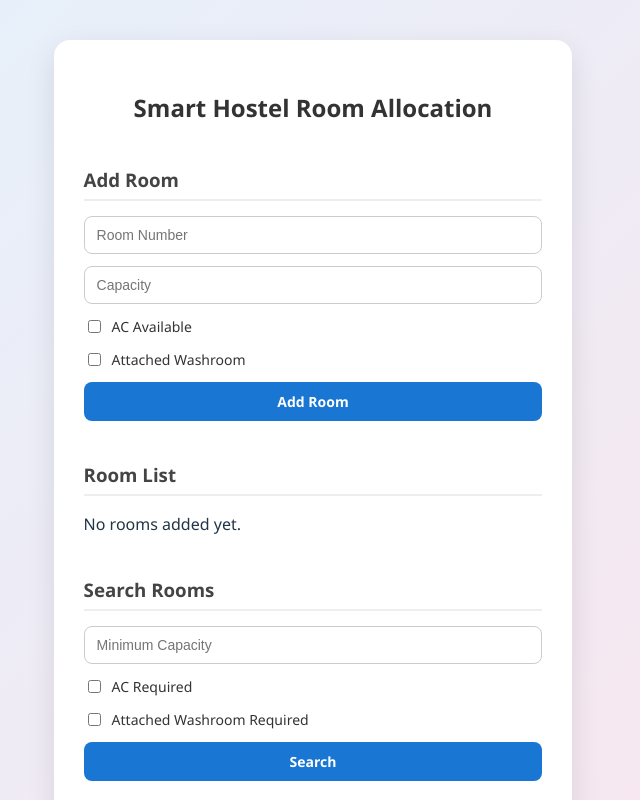
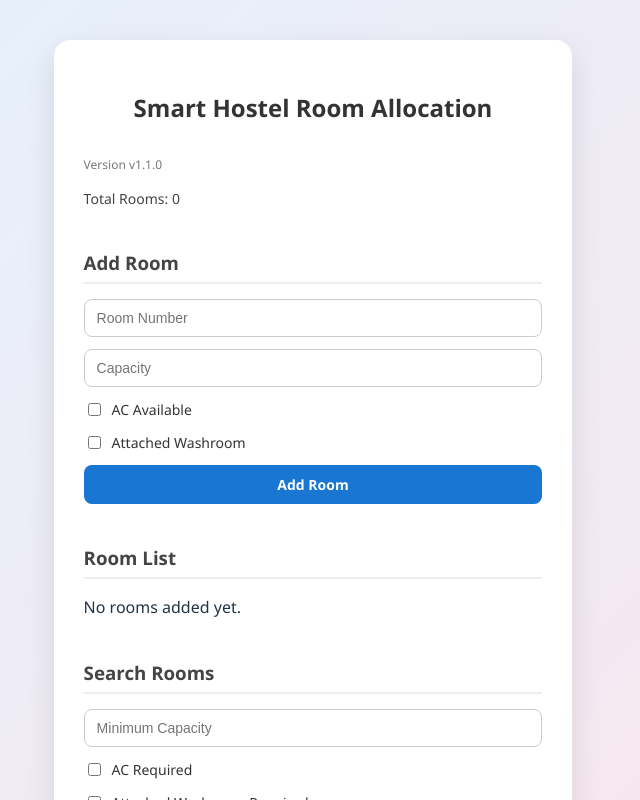
Before and after one commit to AkhilaSanga/smart-hostel-room-allocation, a React (Vite) app: page / in a window 1280 px wide. Shown: the top 800 px of the page, without its empty margins (377-1017 px from the left). Built offline with nearby package versions, Linux system fonts and the light colour scheme.

Commit message:
Added room allocation status tracking

```diff
--- a/src/App.css
+++ b/src/App.css
@@ -144,6 +144,13 @@ button:disabled {
   align-items: center;
 }
 
+.room-count {
+  font-size: 14px;
+  margin-bottom: 20px;
+  color: #444;
+  font-weight: 500;
+}
+
 /* ---------- SEARCH RESULTS ---------- */
 
 .search-results ul {
@@ -194,6 +201,12 @@ button:disabled {
   color: #b71c1c;   /* ✅ ADD THIS (dark red text) */
 }
 
+.version {
+  font-size: 12px;
+  color: #777;
+  margin-bottom: 10px;
+}
+
 /* ---------- RESPONSIVE DESIGN ---------- */
 
 @media (max-width: 768px) {
--- a/src/App.jsx
+++ b/src/App.jsx
@@ -1,5 +1,7 @@
 import { useState, useEffect } from "react";
 import "./App.css";
+
+const APP_VERSION = "v1.1.0";
 
 function App() {
 
@@ -77,6 +79,7 @@ function App() {
       capacity: Number(capacity),
       hasAC,
       hasAttachedWashroom,
+      isAllocated: false,   // ✅ NEW
     };
 
     setRooms([...rooms, newRoom]);
@@ -109,6 +112,7 @@ function App() {
   const allocateRoom = (students, needsAC, needsWashroom) => {
     const suitableRooms = rooms
       .filter((room) => {
+        if (room.isAllocated) return false;   // ✅ NEW
         if (room.capacity < students) return false;
         if (needsAC && !room.hasAC) return false;
         if (needsWashroom && !room.hasAttachedWashroom) return false;
@@ -124,9 +128,20 @@ function App() {
       return;
     }
 
+    // ✅ NEW LOGIC STARTS HERE
+    const allocatedRoom = suitableRooms[0];
+
+    const updatedRooms = rooms.map((room) =>
+      room.id === allocatedRoom.id
+        ? { ...room, isAllocated: true }
+        : room
+    );
+
+    setRooms(updatedRooms);
+
     setAllocationResult({
       success: true,
-      room: suitableRooms[0],
+      room: allocatedRoom,
     });
   };
 
@@ -150,6 +165,8 @@ function App() {
   return (
     <div className="container">
       <h2>Smart Hostel Room Allocation</h2>
+      <p className="version">Version {APP_VERSION}</p>
+      <p className="room-count">Total Rooms: {rooms.length}</p>
 
       {/* ---------------- ADD ROOM ---------------- */}
 
```
